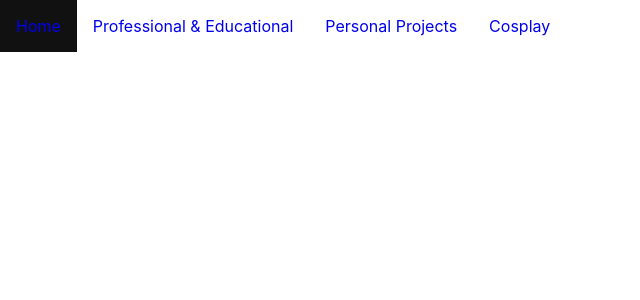
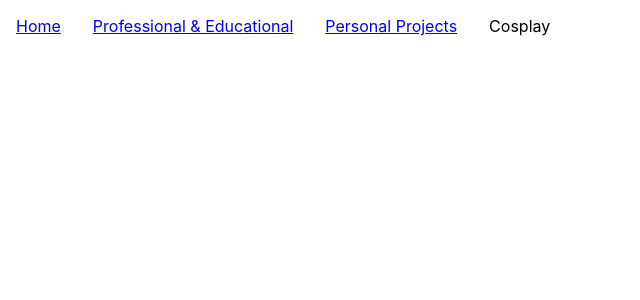
Before and after one commit to frankienakama/sarafrandsen-dotcom, a React app: page /#/cosplay in a window 1280 px wide. Shown: the top 300 px of the page, without its empty margins (0-640 px from the left). Built offline with nearby package versions, Linux system fonts and the light colour scheme.

Commit message:
Coming soon hover events

```diff
--- a/src/components/header/Header.css
+++ b/src/components/header/Header.css
@@ -5,7 +5,7 @@ ul {
     overflow: hidden;
 }
 
-li a {
+li {
     float: left;
     display: block;
     text-align: center;
@@ -13,6 +13,6 @@ li a {
     text-decoration: none;
 }
 
-li a:hover {
-    background-color: #111111;
+.comingSoon {
+    color: white;
 }
--- a/src/components/header/Header.js
+++ b/src/components/header/Header.js
@@ -1,17 +1,41 @@
 import React, { Component } from 'react';
 import PropTypes from 'prop-types';
+import classNames from "classnames";
 import HeaderNav from "../headerNav/HeaderNav";
 import copy from "./header.json";
-import "./Header.css";
+import styles from "./Header.css";
 
 class Header extends Component {
+    constructor(props) {
+        super(props);
+        this.state = {
+            isActive: false
+        }
+    }
+
     render() {
         const {
             currentPage
         } = this.props;
 
+        const handleComingSoonMouseEnter = event => {
+            event.preventDefault();
+            this.setState({ isActive: true });
+        }
+
+        const handleComingSoonMouseLeave = event => {
+            event.preventDefault();
+            this.setState({ isActive: false });
+        }
+
+        const classes = classNames(
+            {
+                [styles.comingSoon]: this.state.isActive
+            }
+        )
+
         return (
-            <section>
+            <section className={classes}>
                 <ul>
                     <li>
                         <HeaderNav
@@ -34,12 +58,19 @@ class Header extends Component {
                             currentPage={currentPage}
                         />
                     </li>
-                    <li>
+                    <li
+                        onMouseEnter={handleComingSoonMouseEnter}
+                        onMouseLeave={handleComingSoonMouseLeave}
+                    >
+                        <span>
+                            {this.state.isActive ? copy.comingSoon : copy.cosplay}
+                        </span>
+                        {/* TODO:
                         <HeaderNav
                             linkTo={"/cosplay"}
                             copy={copy.cosplay}
                             currentPage={currentPage}
-                        />
+                        /> */}
                     </li>
                 </ul>
             </section>
--- a/src/components/header/header.json
+++ b/src/components/header/header.json
@@ -3,5 +3,6 @@
     "professional": "Professional & Educational",
     "personal": "Personal Projects",
     "cosplay": "Cosplay",
-    "contact": "Contact Me"
+    "contact": "Contact Me",
+    "comingSoon": "Coming Soon"
 }
```
